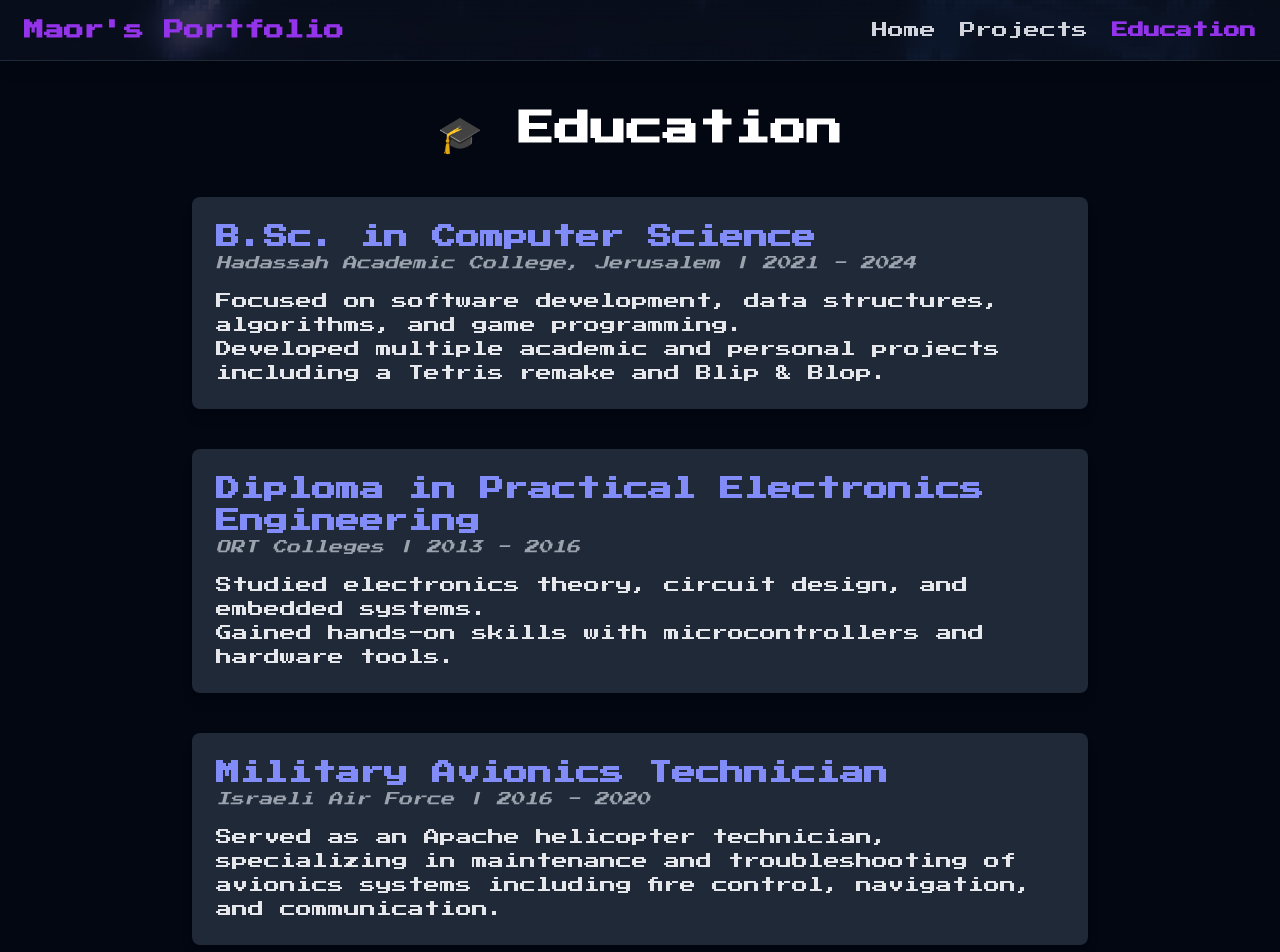
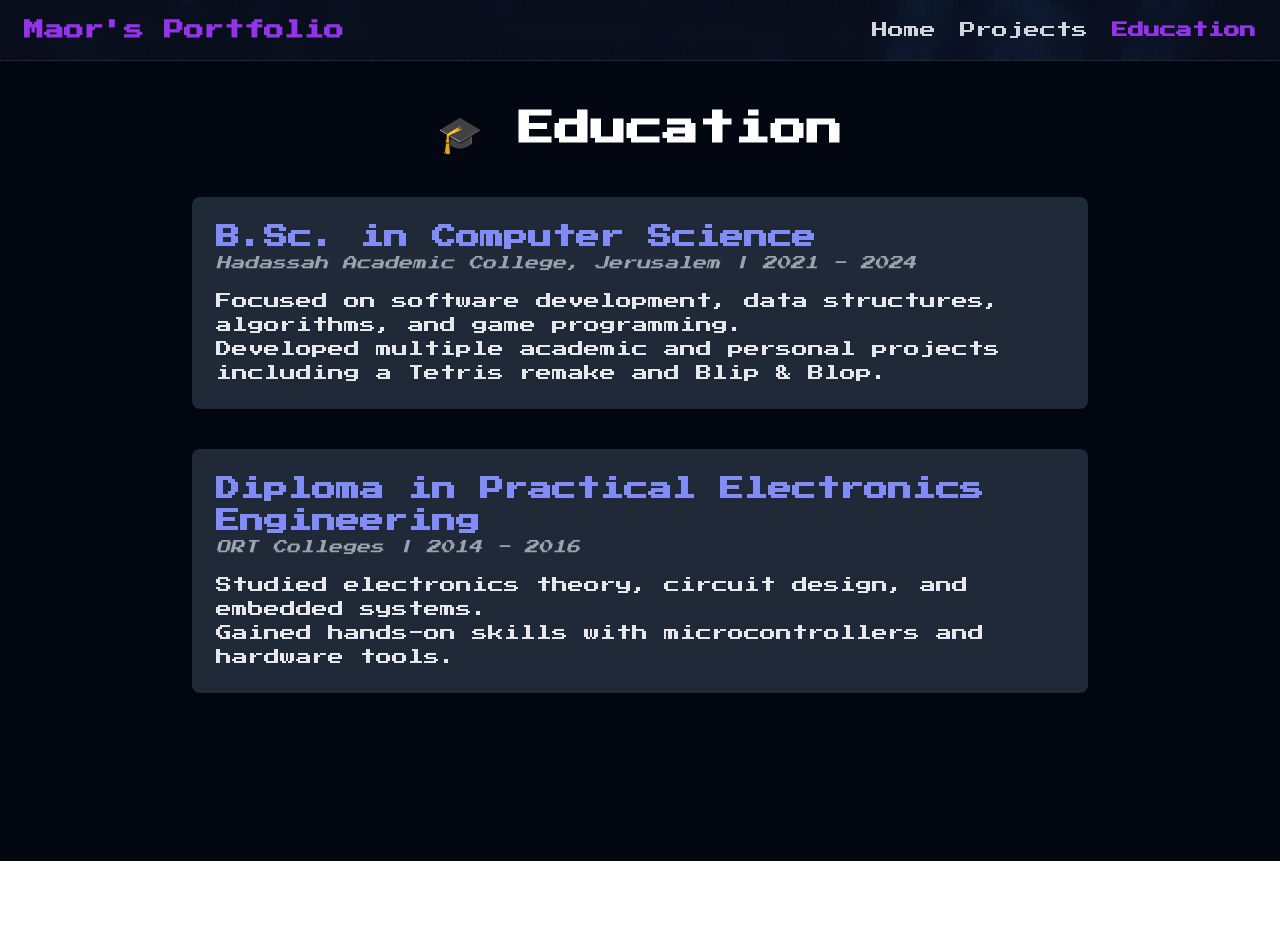
Before and after one commit to MaorMan1/my-portfolio, a React (Vite) app in the folder frontend/: page /education in a window 1280 px wide. Shown: the top 952 px of the page. After the commit the page ends 861 px from the top, so only its background shows below. Built offline with nearby package versions, Linux system fonts and the light colour scheme.

Commit message:
Home page additions

```diff
--- a/frontend/src/pages/Education.tsx
+++ b/frontend/src/pages/Education.tsx
@@ -9,15 +9,9 @@ Developed multiple academic and personal projects including a Tetris remake and
   {
     title: 'Diploma in Practical Electronics Engineering',
     institution: 'ORT Colleges',
-    period: '2013 - 2016',
+    period: '2014 - 2016',
     description: `Studied electronics theory, circuit design, and embedded systems.
 Gained hands-on skills with microcontrollers and hardware tools.`
-  },
-  {
-    title: 'Military Avionics Technician',
-    institution: 'Israeli Air Force',
-    period: '2016 - 2020',
-    description: `Served as an Apache helicopter technician, specializing in maintenance and troubleshooting of avionics systems including fire control, navigation, and communication.`
   },
 ]
 
```
